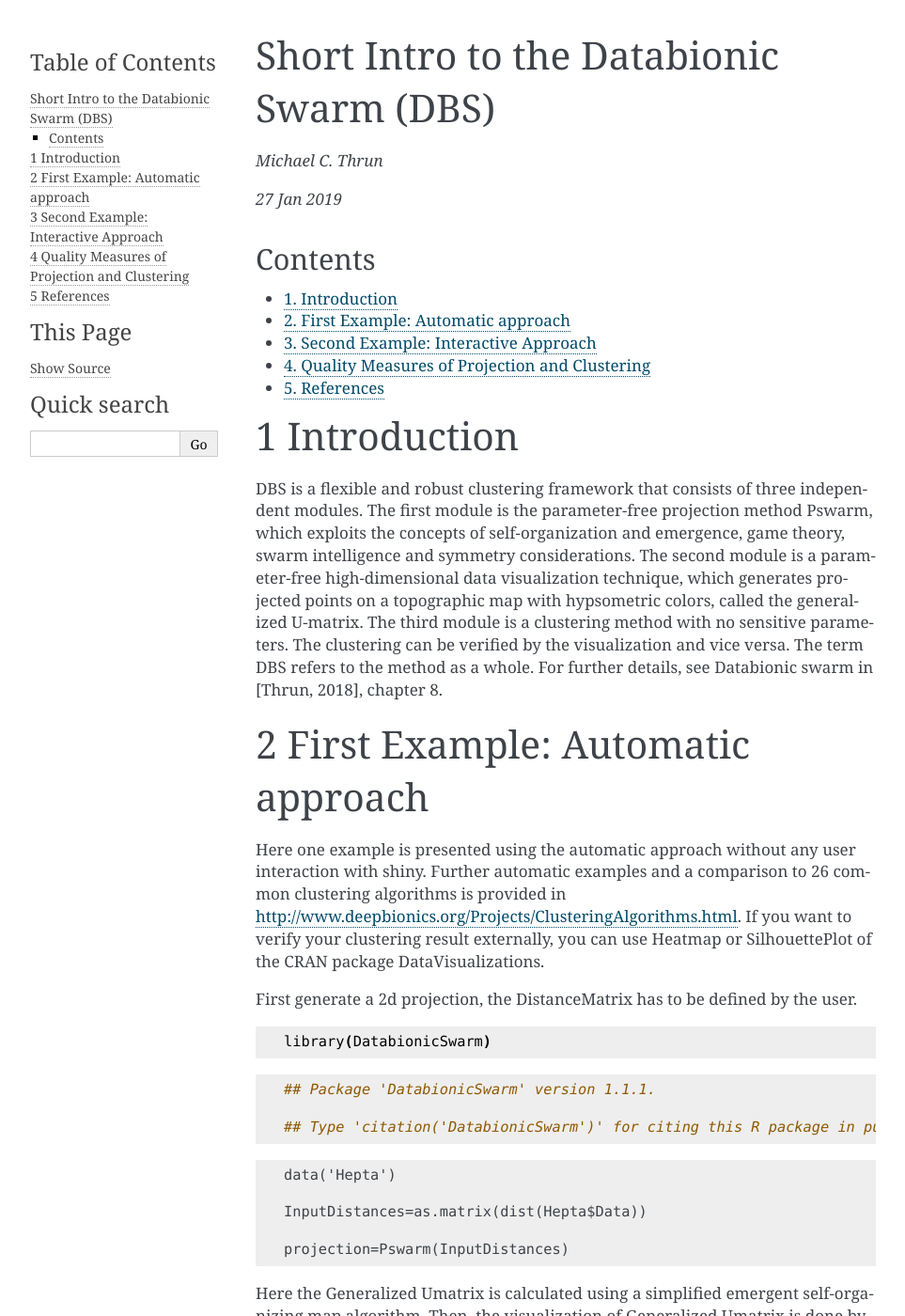
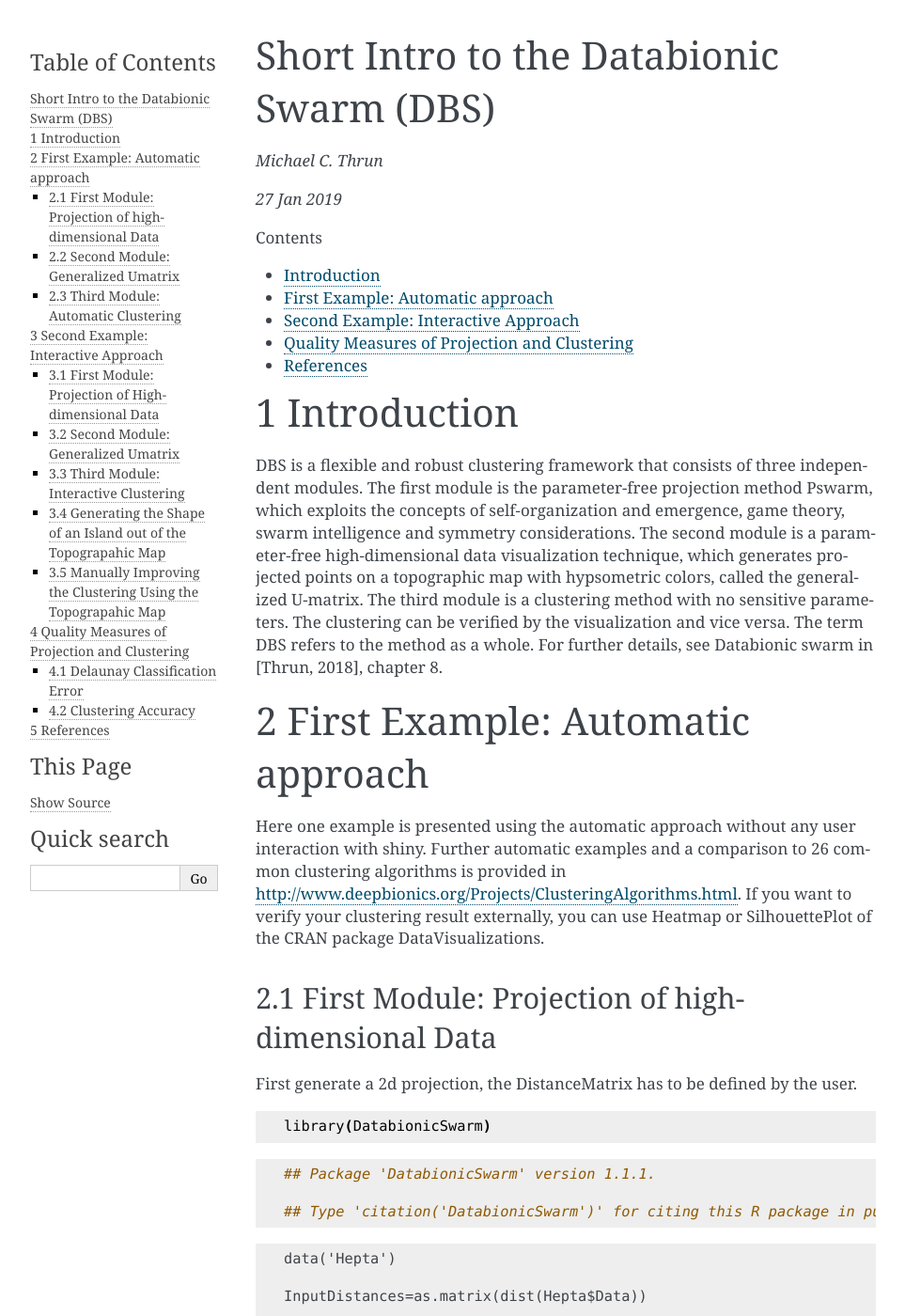
Before and after one commit to AsbahToqeer/DatabionicSwarm, a Sphinx documentation site: the page built from docs/source/index.rst, in a window 1280 px wide and 1400 px high. Shown: the whole window at 94% size, without its empty margins (148-1111 px from the left). Built offline with Sphinx 7.4.7, drawn with Linux system fonts in a browser that asks for light colours; some of the changed text lies outside the part shown.

Commit message:
Update index.rst

```diff
--- a/docs/source/index.rst
+++ b/docs/source/index.rst
@@ -11,16 +11,9 @@
 
 *27 Jan 2019*
 
-.. sidebar:: Contents
-        :subtitle: Introduction
-	:subtitle: First Example
-
-Contents
-********
-
 .. toctree::
    :maxdepth: 5
-   :numbered:
+   :caption: Contents
 
    Introduction <intro>
    First Example: Automatic approach <first>
```
